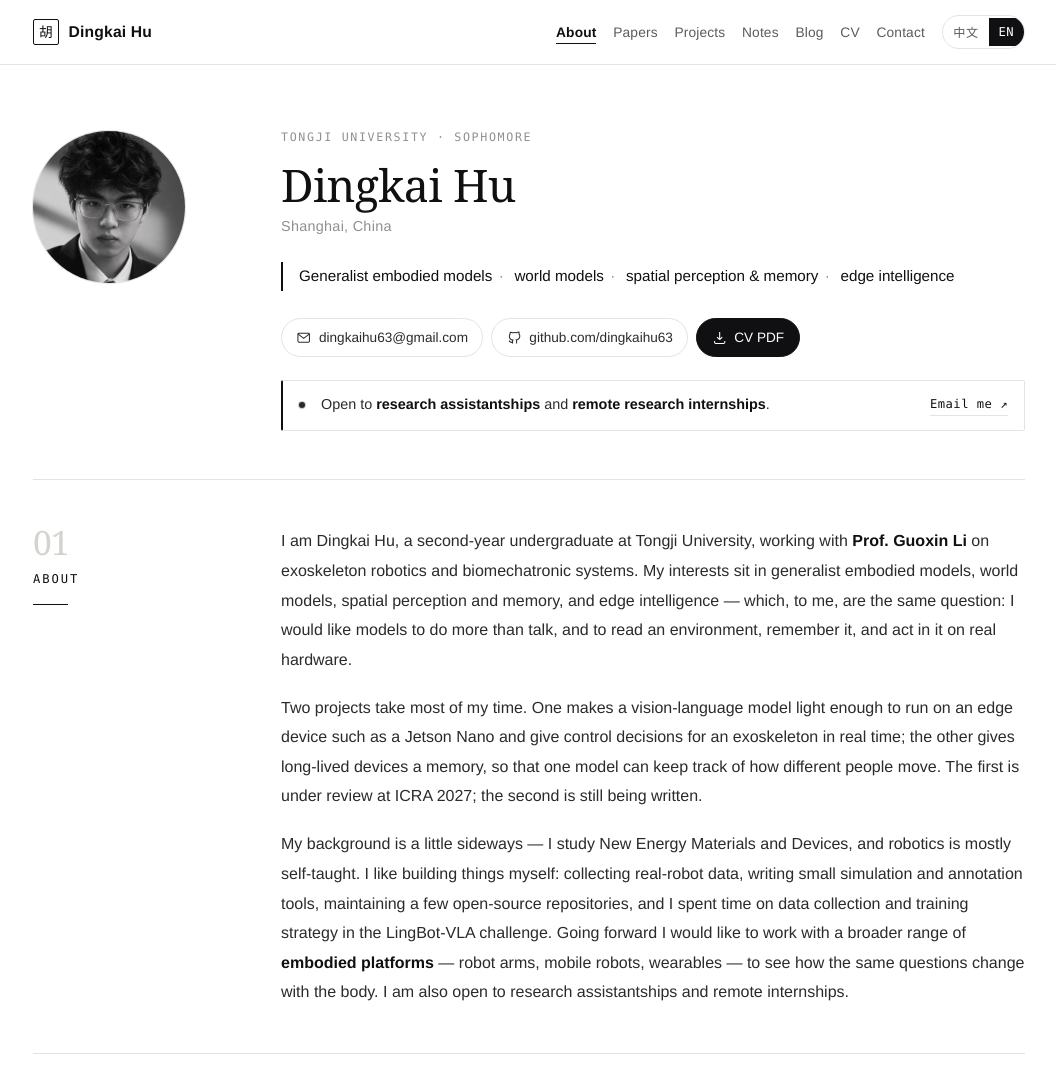
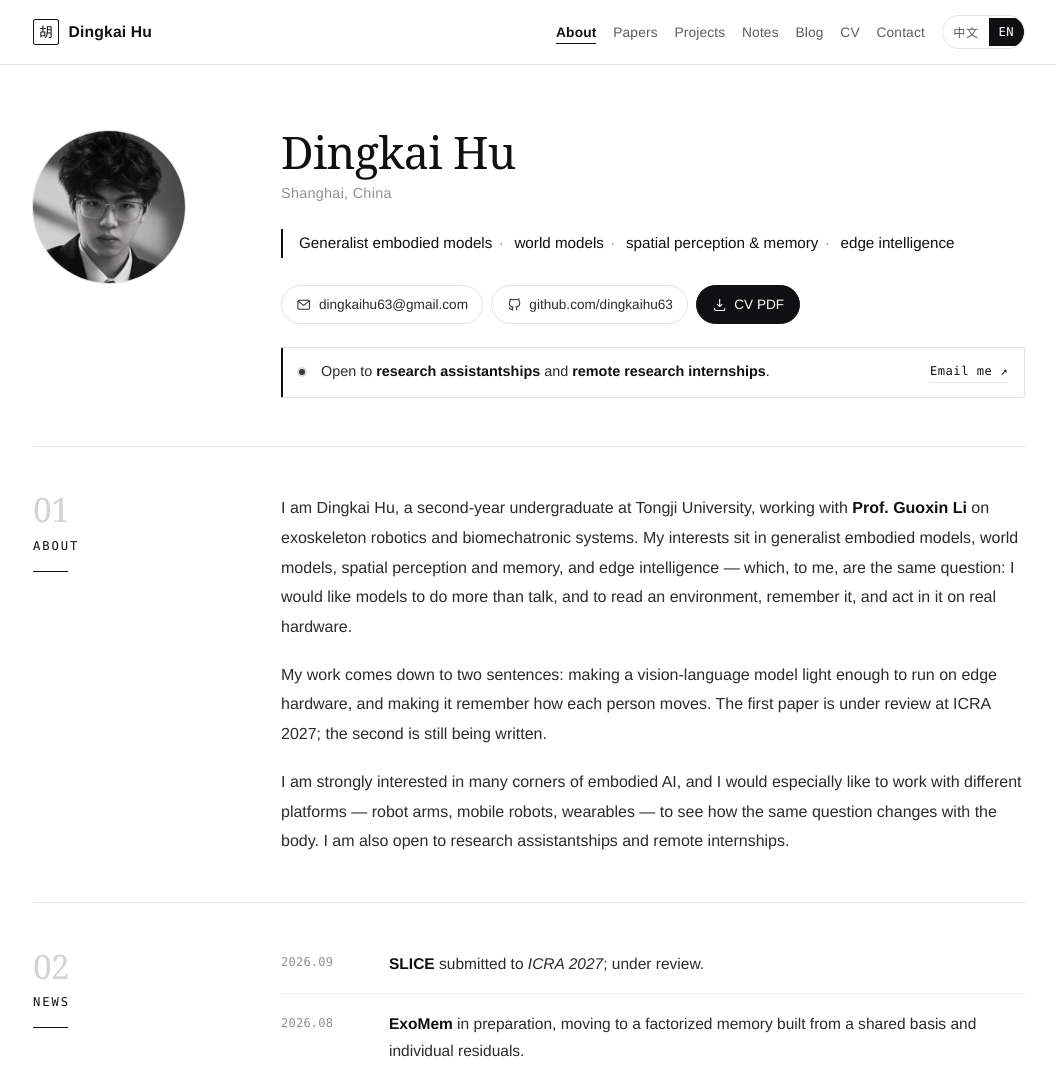
Before and after one commit to dingkaihu63/dingkaihu63.github.io, a plain HTML site: page index.html in a window 1280 px wide. Shown: the top 1067 px of the page, without its empty margins (111-1167 px from the left). Drawn offline with Linux system fonts and the light colour scheme.

Commit message:
Start in English every visit; tighten bio to two short paragraphs; drop the uppercase affiliation line

```diff
--- a/css/style.css
+++ b/css/style.css
@@ -305,15 +305,6 @@ html[lang="en"] [data-lang="zh"] {
   width: 100%;
   height: 100%;
   object-fit: cover;
-}
-
-.hero__eyebrow {
-  margin: 0 0 0.8rem;
-  font-family: var(--font-mono);
-  font-size: 0.73rem;
-  letter-spacing: 0.14em;
-  text-transform: uppercase;
-  color: var(--faint);
 }
 
 .hero__name {
--- a/index.html
+++ b/index.html
@@ -17,10 +17,10 @@
     <meta property="og:type" content="website" />
     <link rel="stylesheet" href="css/style.css" />
     <script>
-      /* 在首帧前套用上次选择的语言，避免默认英文闪一下再切回中文 */
+      /* 在首帧前套用本会话内选择的语言；新会话一律英文 */
       (function () {
         try {
-          var l = localStorage.getItem("site-lang");
+          var l = sessionStorage.getItem("site-lang");
           if (l === "zh-CN" || l === "en") document.documentElement.lang = l;
         } catch (e) {}
       })();
@@ -79,10 +79,6 @@
       </div>
 
       <div class="hero__body">
-        <p class="hero__eyebrow">
-          <span data-lang="zh">同济大学 · 本科二年级</span>
-          <span data-lang="en">Tongji University · Sophomore</span>
-        </p>
         <h1 class="hero__name">
           <span data-lang="zh">胡定锴</span>
           <span data-lang="en">Dingkai Hu</span>
@@ -182,31 +178,22 @@
               talk, and to read an environment, remember it, and act in it on real hardware.
             </p>
             <p data-lang="zh">
-              手上主要在做两件事。一件是把视觉语言模型做轻，让它在 Jetson Nano 这类边缘设备上实时给出
-              外骨骼的控制决策；另一件是给长期使用的设备做记忆，让同一个模型能记住不同使用者的习惯。
-              前者投了 ICRA 2027，正在审；后者还在写。
+              我的工作大致可以概括成两句：让视觉语言模型在外骨骼这类边缘设备上跑得动，
+              也让它记得住不同使用者的习惯。第一篇投了 ICRA 2027，正在审；第二篇还在写。
             </p>
             <p data-lang="en">
-              Two projects take most of my time. One makes a vision-language model light enough to run on an
-              edge device such as a Jetson Nano and give control decisions for an exoskeleton in real time;
-              the other gives long-lived devices a memory, so that one model can keep track of how different
-              people move. The first is under review at ICRA 2027; the second is still being written.
+              My work comes down to two sentences: making a vision-language model light enough to run on
+              edge hardware, and making it remember how each person moves. The first paper is under review
+              at ICRA 2027; the second is still being written.
             </p>
             <p data-lang="zh">
-              我的背景其实不太对口——本科读的是新能源材料与器件，机器人这块主要靠自学和动手补。
-              平时喜欢自己搭东西：采真机数据、写仿真和标注的小工具、维护几个开源仓库，
-              也在蚂蚁灵波的 VLA 挑战赛里做过数据采集和训练策略。
-              接下来我希望能接触更多不同类型的<strong>具身智能平台</strong>——机械臂、移动机器人、穿戴设备——
-              看看同一个问题换到不同本体上会变成什么样。也欢迎 RA 和远程科研实习的机会。
+              我对具身智能的很多方向都有强烈兴趣，接下来特别想接触不同类型的平台——机械臂、移动机器人、
+              穿戴设备——看看同一个问题换到不同本体上会变成什么样。也欢迎 RA 和远程科研实习的机会。
             </p>
             <p data-lang="en">
-              My background is a little sideways — I study New Energy Materials and Devices, and robotics is
-              mostly self-taught. I like building things myself: collecting real-robot data, writing small
-              simulation and annotation tools, maintaining a few open-source repositories, and I spent time
-              on data collection and training strategy in the LingBot-VLA challenge. Going forward I would
-              like to work with a broader range of <strong>embodied platforms</strong> — robot arms, mobile
-              robots, wearables — to see how the same questions change with the body. I am also open to
-              research assistantships and remote internships.
+              I am strongly interested in many corners of embodied AI, and I would especially like to work
+              with different platforms — robot arms, mobile robots, wearables — to see how the same question
+              changes with the body. I am also open to research assistantships and remote internships.
             </p>
           </div>
         </div>
--- a/js/main.js
+++ b/js/main.js
@@ -27,7 +27,8 @@
     }
 
     try {
-      localStorage.setItem(STORAGE_KEY, next);
+      /* 只记在当前会话里：新开页面一律先显示英文 */
+      sessionStorage.setItem(STORAGE_KEY, next);
     } catch (_) {
       /* ignore private-mode errors */
     }
@@ -35,7 +36,7 @@
 
   let initial = "en";
   try {
-    const saved = localStorage.getItem(STORAGE_KEY);
+    const saved = sessionStorage.getItem(STORAGE_KEY);
     if (saved === "en" || saved === "zh-CN") initial = saved;
   } catch (_) {
     /* ignore */
```
Also changed, not shown: blog/index.html (+1 -1 lines).
